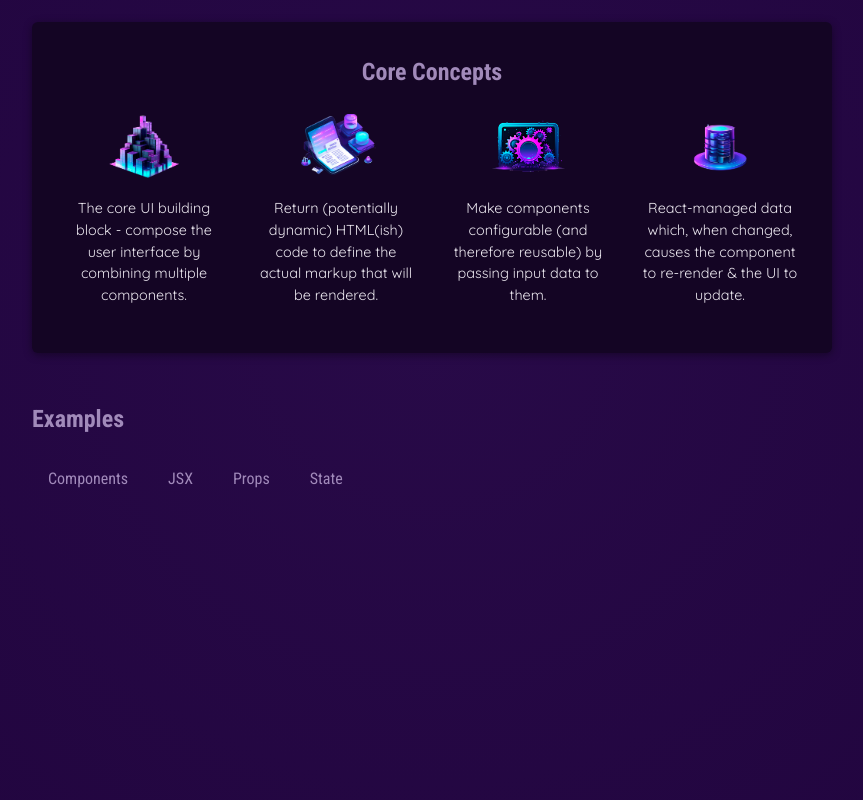
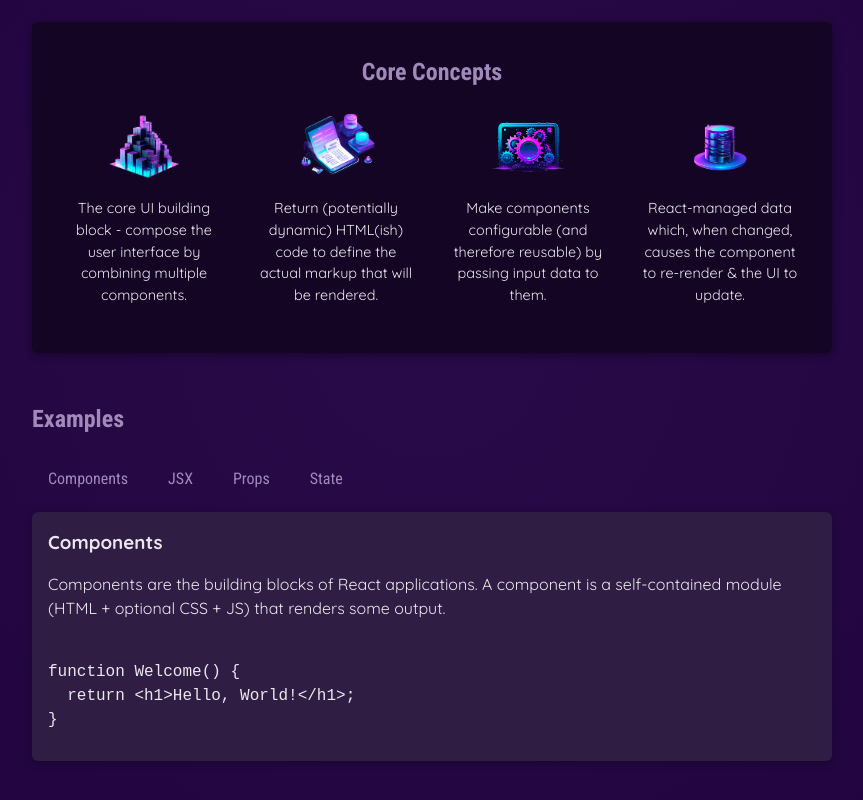
Before and after one commit to Kunal0x7/React-essentials, a React (Vite) app: page / in a window 1280 px wide. Shown: the part 310-1110 px from the top of the page, without its empty margins (208-1071 px from the left). Built offline with nearby package versions, Linux system fonts and the light colour scheme.

Commit message:
Showing tab Based on state

```diff
--- a/src/App.jsx
+++ b/src/App.jsx
@@ -1,11 +1,17 @@
+import { useState } from 'react';
 import { CORE_CONCEPTS } from './data';
+import { EXAMPLES } from './data';
 import Header from './Components/Header/Header.jsx';
 import CoreConcepts from './Components/CoreComponents.jsx';
 import TabButtons from './Components/TabButtons';
 
 function App() {
-  function handleSelect(children){
-    alert("Hello World -- Selected");
+  const [selectedTopic, setSelectedTopic] = useState('components');
+  //let tabContent="Please Click a Button";
+  function handleSelect(selectedButton){
+    setSelectedTopic(selectedButton);
+    //console.log(selectedTopic);
+
   }
   return (
     <div>
@@ -26,11 +32,20 @@
         <section id="examples">
           <h2>Examples</h2>
           <menu>
-            <TabButtons onSelect={handleSelect}>Components</TabButtons>
-            <TabButtons onSelect={handleSelect}>JSX</TabButtons>
-            <TabButtons onSelect={handleSelect}>Props</TabButtons>
-            <TabButtons onSelect={handleSelect}>State</TabButtons>
+            <TabButtons onSelect={()=>handleSelect('components')}>Components</TabButtons>
+            <TabButtons onSelect={()=>handleSelect('jsx')}>JSX</TabButtons>
+            <TabButtons onSelect={()=>handleSelect('props')}>Props</TabButtons>
+            <TabButtons onSelect={()=>handleSelect('state')}>State</TabButtons>
           </menu>
+          <div id="tab-content">
+            <h3>{EXAMPLES[selectedTopic].title}</h3>
+            <p>{EXAMPLES[selectedTopic].description}</p>
+            <pre>
+              <code>
+              {EXAMPLES[selectedTopic].code}
+              </code>
+            </pre>
+          </div>
         </section>
 
       </main>
--- a/src/data.js
+++ b/src/data.js
@@ -29,3 +29,54 @@
       'React-managed data which, when changed, causes the component to re-render & the UI to update.',
   },
 ];
+
+export const EXAMPLES = {
+  components: {
+    title: 'Components',
+    description:
+      'Components are the building blocks of React applications. A component is a self-contained module (HTML + optional CSS + JS) that renders some output.',
+    code: `
+function Welcome() {
+  return <h1>Hello, World!</h1>;
+}`,
+  },
+  jsx: {
+    title: 'JSX',
+    description:
+      'JSX is a syntax extension to JavaScript. It is similar to a template language, but it has full power of JavaScript (e.g., it may output dynamic content).',
+    code: `
+<div>
+  <h1>Welcome {userName}</h1>
+  <p>Time to learn React!</p>
+</div>`,
+  },
+  props: {
+    title: 'Props',
+    description:
+      'Components accept arbitrary inputs called props. They are like function arguments.',
+    code: `
+function Welcome(props) {
+  return <h1>Hello, {props.name}</h1>;
+}`,
+  },
+  state: {
+    title: 'State',
+    description:
+      'State allows React components to change their output over time in response to user actions, network responses, and anything else.',
+    code: `
+function Counter() {
+  const [isVisible, setIsVisible] = useState(false);
+
+  function handleClick() {
+    setIsVisible(true);
+  }
+
+  return (
+    <div>
+      <button onClick={handleClick}>Show Details</button>
+      {isVisible && <p>Amazing details!</p>}
+    </div>
+  );
+}`,
+  },
+};
```
